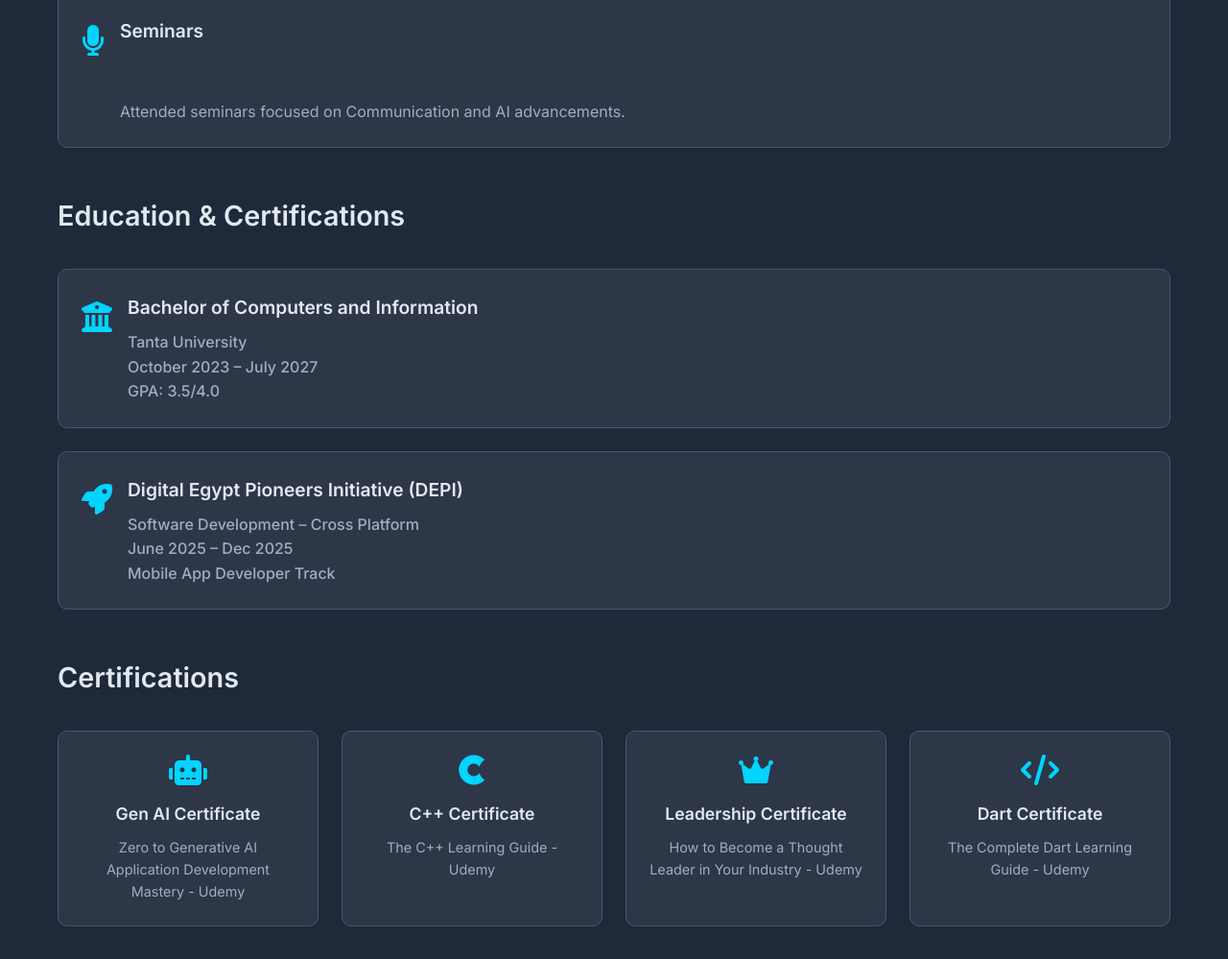
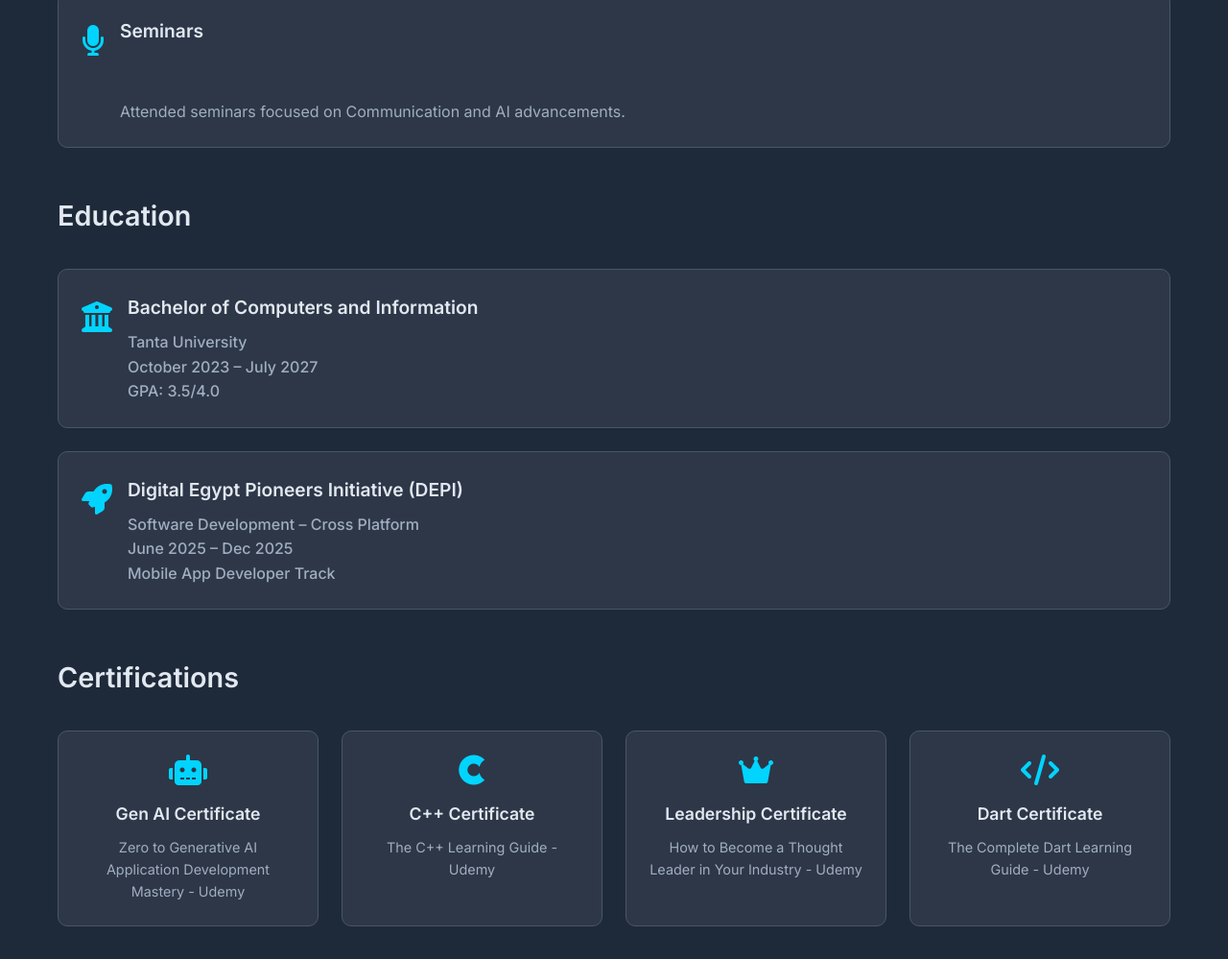
Before and after one commit to hamdynashat/portfolio-website, a plain HTML site: page index.html in a window 1280 px wide. Shown: the part 5811-6810 px from the top of the page at 96% size. Drawn offline with Linux system fonts and the light colour scheme.

Commit message:
Update index.html

```diff
--- a/index.html
+++ b/index.html
@@ -508,7 +508,7 @@
                     </div>
                 </div>
                 <div class="education-section">
-                    <h3>Education & Certifications</h3>
+                    <h3>Education</h3>
                     <div class="education-items">
                         <div class="education-item">
                             <div class="education-icon">
```
